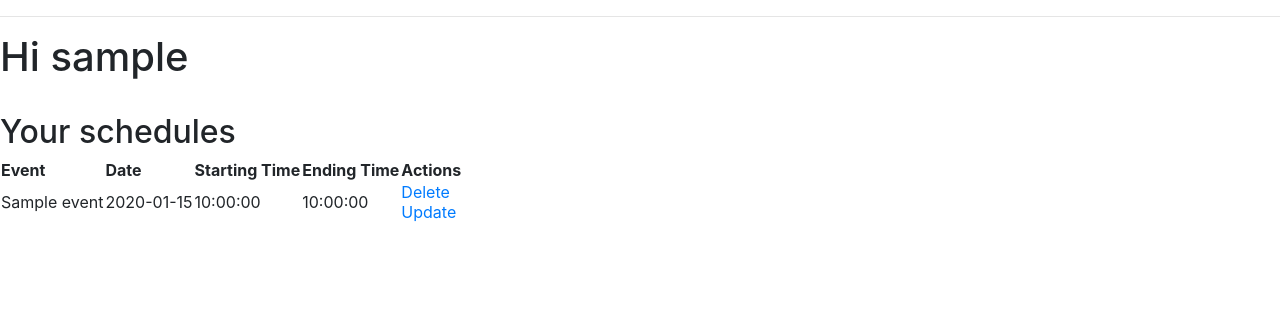
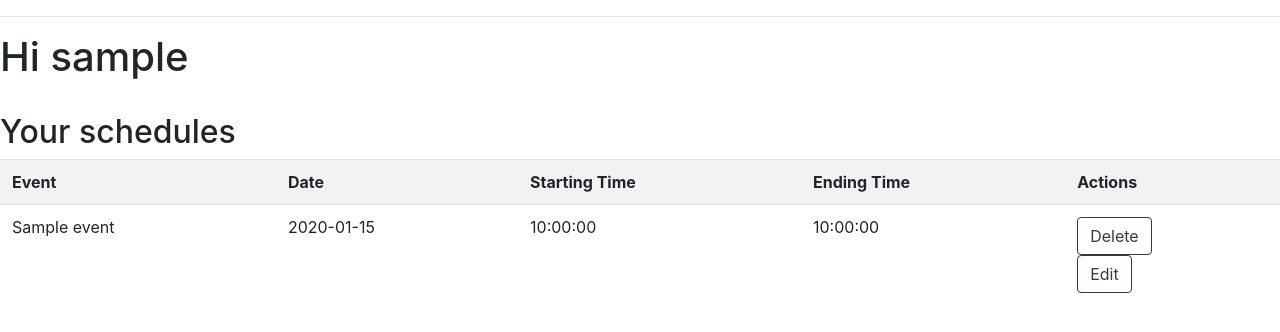
Before and after one commit to RTX-Banana/MyScheduler, a Flask app: a page that uses app/templates/userpage.html in a window 1280 px wide. Shown: the part 56-388 px from the top of the page. Run offline with Flask 2, Linux system fonts and the light colour scheme; a user stored in the database is signed in; tables that the repository leaves empty hold one stand-in row (values such as "Sample post"); some libraries are stand-ins or nearby versions.

Commit message:
Update userpage.html

```diff
--- a/app/templates/userpage.html
+++ b/app/templates/userpage.html
@@ -5,7 +5,7 @@
     <h1>Hi {{user.username}} </h1>
 	<br><h2> Your schedules <h2>
 <p>
-	<table>
+	<table class="table table-striped">
         <tr>
             <th> Event </th>
             <th> Date </th>
@@ -20,9 +20,9 @@
 				<td>{{ data.event_timeStart.time() }}</td>
 				<td>{{ data.event_timeEnd.time() }}</td>
                 <td>
-                    <a href="/delete/{{data.id}}">Delete</a>
+                    <a href="/delete/{{data.id}}"><button class="btn btn-outline-dark"type="submit">Delete</button></a>
                     <br>
-                    <a href="/edit/{{data.id}}">Update</a>
+                    <a href="/edit/{{data.id}}"><button class="btn btn-outline-dark" type="submit">Edit</button></a>
                 </td>
             </tr>
         {% endfor %}
@@ -32,5 +32,4 @@
 
 
 
-
 {% endblock %}:
```
